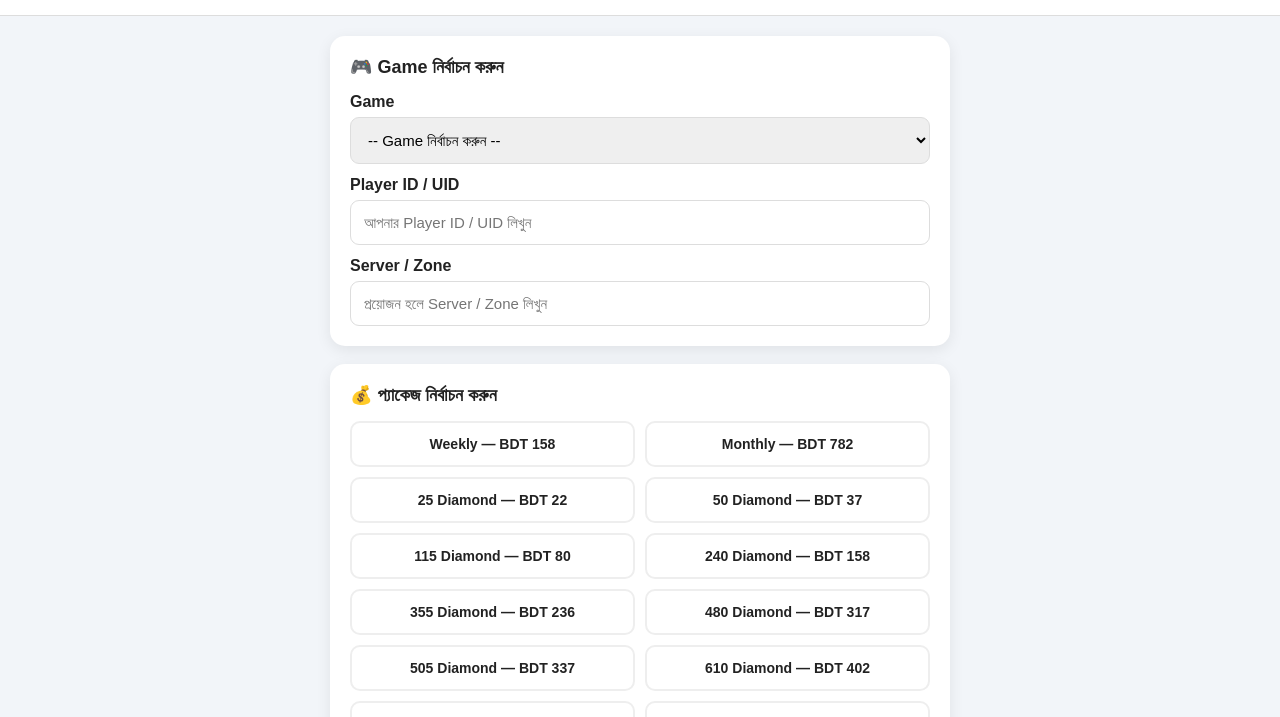
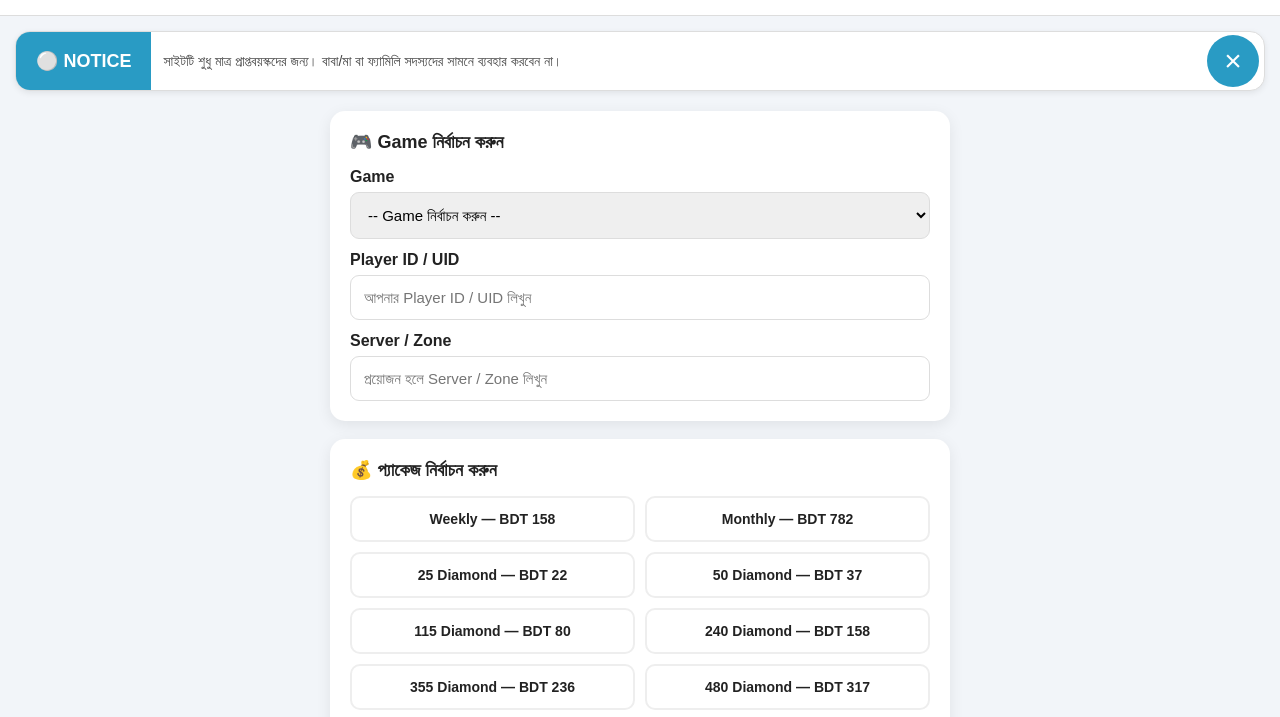
Before and after one commit to ariyansheikhaz121-beep/game-topup.Bd, a plain HTML site: page index.html in a window 1280 px wide. Shown: the part 76-793 px from the top of the page. Drawn offline with Linux system fonts and the light colour scheme.

Commit message:
Implement notice bar for adult content warning
Added a notice bar with a title and text for adult content warning.

```diff
--- a/index.html
+++ b/index.html
@@ -235,7 +235,45 @@
       }
 
 
-  </style>
+ .notice-bar{
+    display:flex;
+    align-items:center;
+    background:white;
+    border:1px solid #ddd;
+    border-radius:15px;
+    margin:15px;
+    overflow:hidden;
+    box-shadow:0 2px 6px rgba(0,0,0,0.08);
+}
+
+.notice-title{
+    background:#299bc4;
+    color:white;
+    font-weight:bold;
+    font-size:18px;
+    padding:18px 20px;
+    white-space:nowrap;
+}
+
+.notice-text{
+    flex:1;
+    padding:12px;
+    font-size:14px;
+    color:#444;
+    white-space:nowrap;
+    overflow:hidden;
+}
+
+.notice-close{
+    width:52px;
+    height:52px;
+    margin-right:5px;
+    border:none;
+    border-radius:50%;
+    background:#299bc4;
+    color:white;
+    font-size:30px;
+      } </style>
 </head>
 
 <body>
@@ -248,7 +286,11 @@
 
     <button class="login-btn">Login</button>
 </header>
-
+<div class="notice-bar">
+    <div class="notice-title">⚪ NOTICE</div>
+    <div class="notice-text">সাইটটি শুধু মাত্র প্রাপ্তবয়স্কদের জন্য। বাবা/মা বা ফ্যামিলি সদস্যদের সামনে ব্যবহার করবেন না।</div>
+    <button class="notice-close">×</button>
+</div>
 <div class="container">
 
   <!-- GAME INFORMATION -->
```
